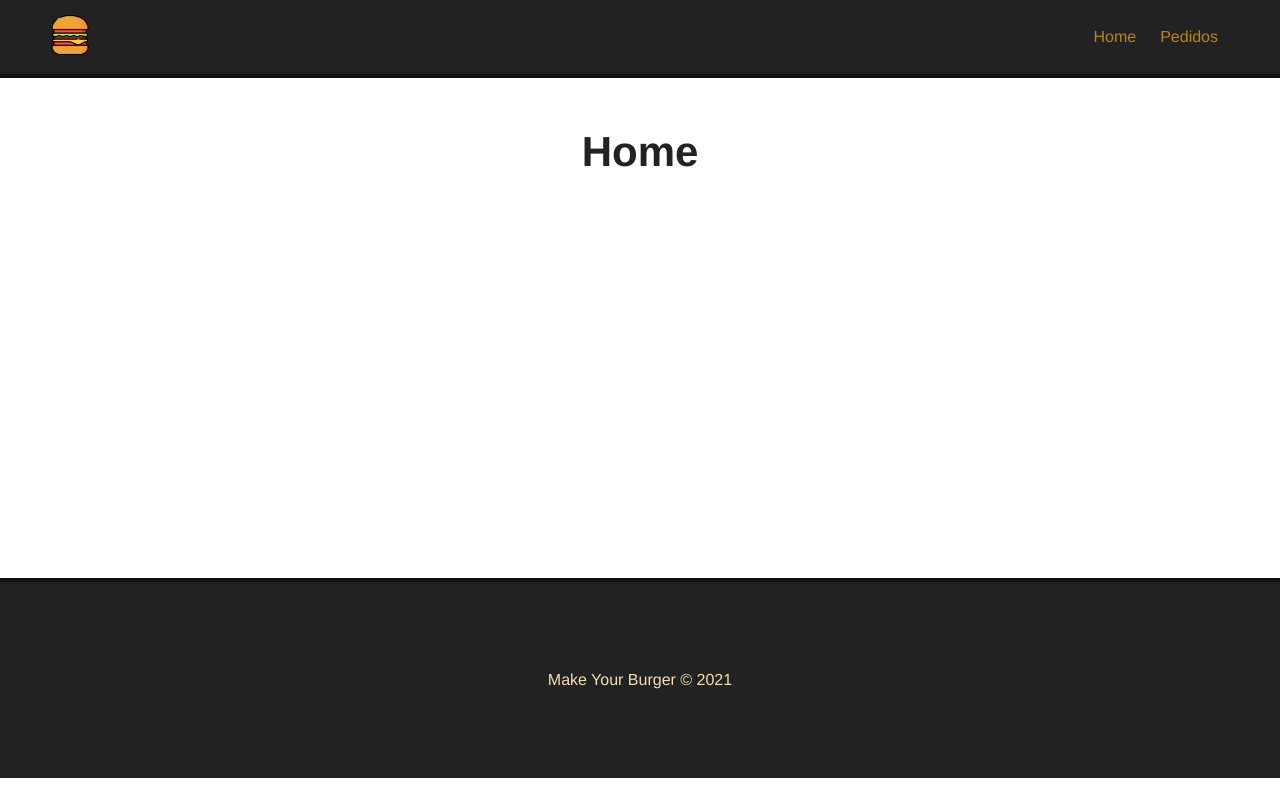
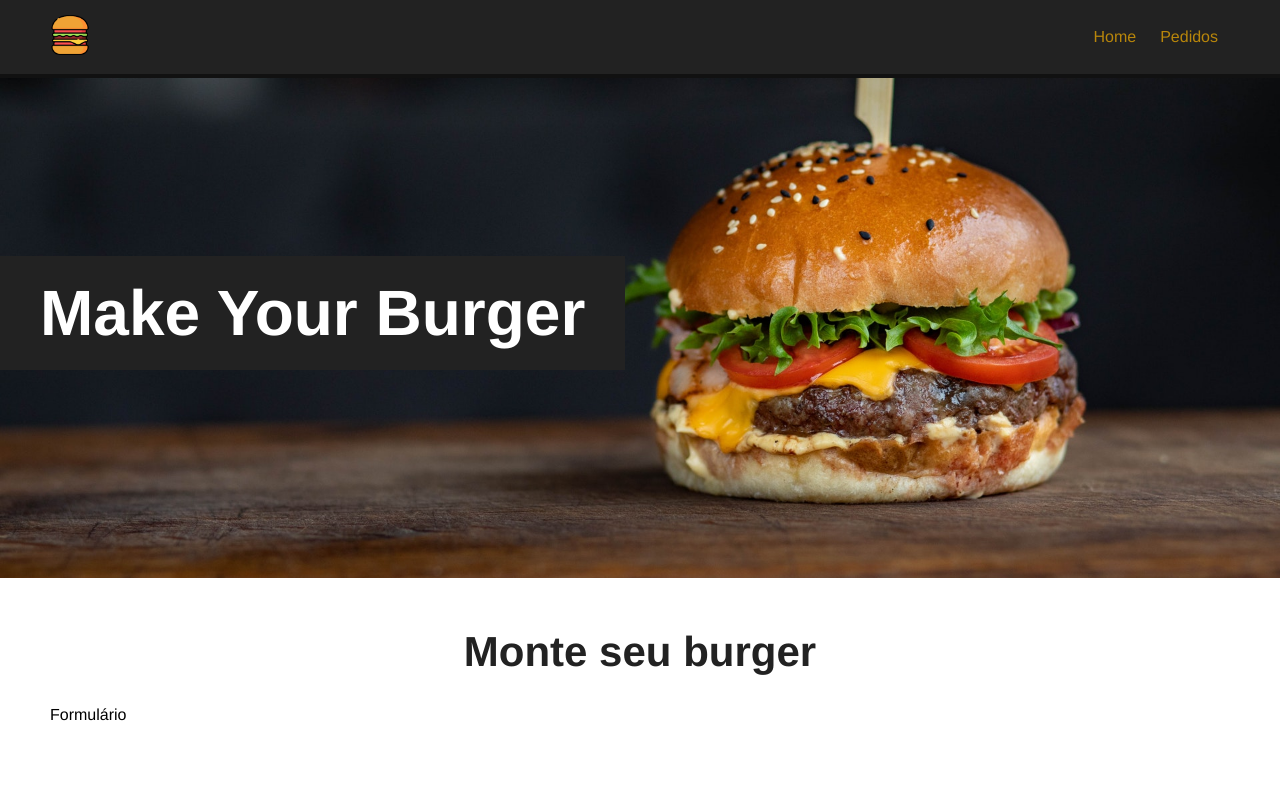
Before and after one commit to lealalves/make-your-burger, a Vue app: page / in a window 1280 px wide. Shown: the top 800 px of the page. Built offline with nearby package versions, Linux system fonts and the light colour scheme.

Commit message:
estilizando banner burger

```diff
--- /dev/null
+++ b/src/components/Banner.vue
@@ -0,0 +1,31 @@
+<template>
+    <div id="main-burger">
+        <h1>Make Your Burger</h1>
+    </div>
+</template>
+
+<script>
+export default {
+    name: "Banner"
+}
+</script>
+
+<style scoped>
+    #main-burger{
+        background-image: url('/img/burger.jpg');
+        background-position: 0 -250px;
+        background-size: cover;
+        height: 500px;
+        display: flex;
+        justify-content: flex-start;
+        align-items: center;
+    }
+
+    #main-burger h1{
+        color: #fff;
+        text-align: center;
+        background-color: #222;
+        padding: 20px 40px;
+        font-size: 64px;
+    }
+</style>
--- a/src/views/Home.vue
+++ b/src/views/Home.vue
@@ -1,9 +1,20 @@
 <template>
+  <Banner />
   <div class="main-container">
-    <h1>Home</h1>
+    <h1>Monte seu burger</h1>
+    <p>Formulário</p>
   </div>
 </template>
 
 <script>
+import Banner from "../components/Banner.vue"
+
+export default{
+  name: 'Home',
+  components: {
+    Banner
+  }
+}
+
 
 </script>
```
